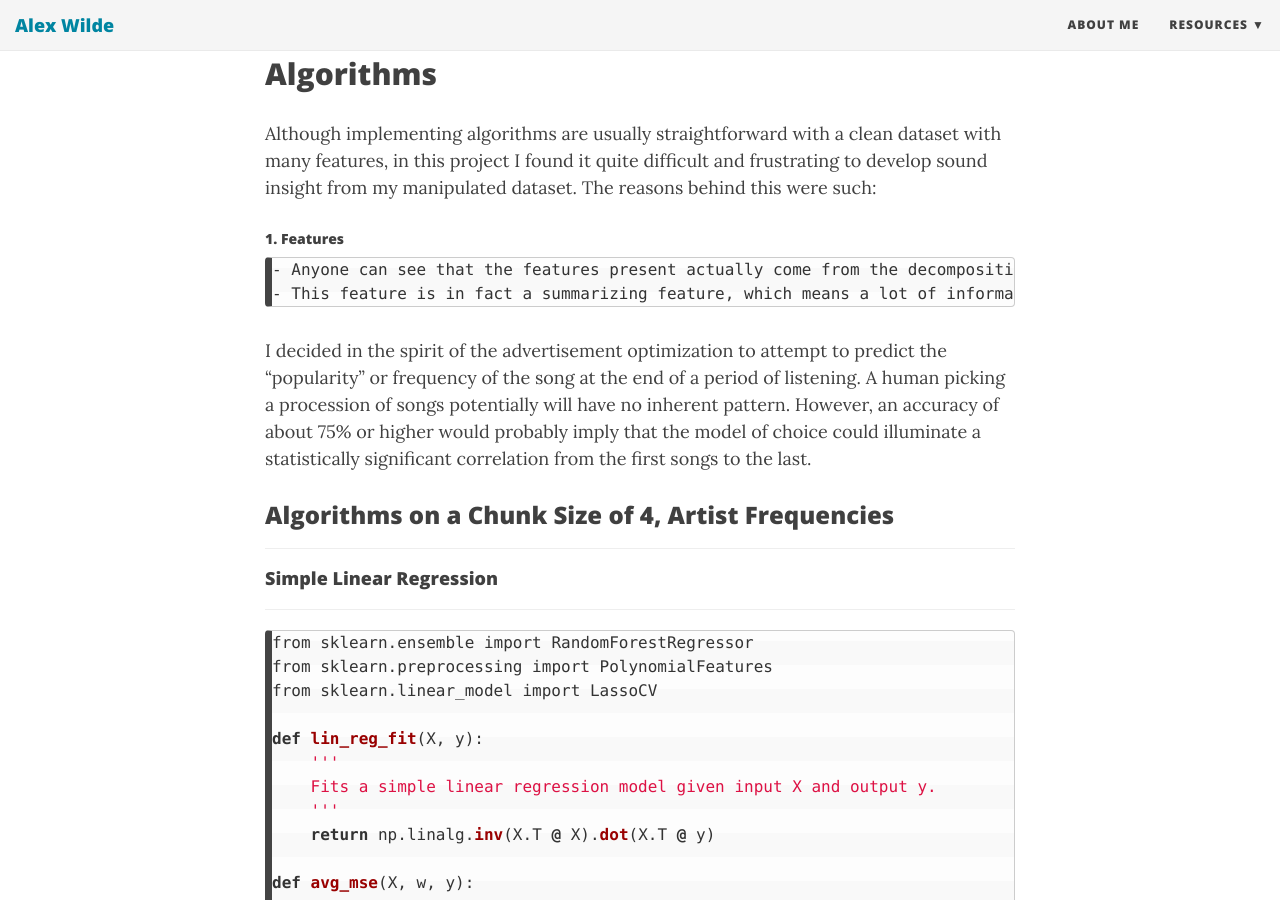
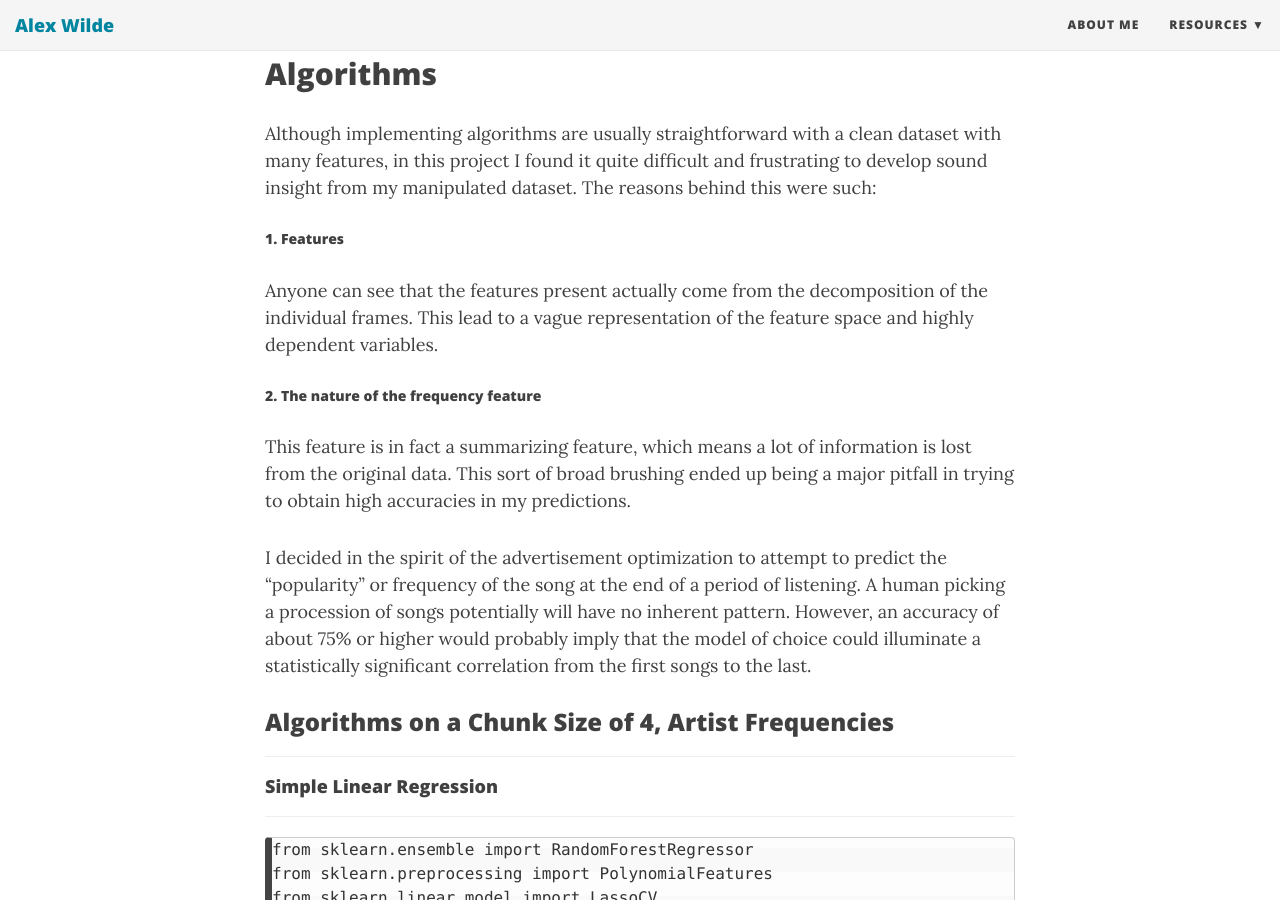
Before and after one commit to awilde27/awilde27.github.io, a Jekyll site: the page built from _posts/2017-12-22-Lastfm.md, in a window 1280 px wide and 900 px high, scrolled down 8107 px. Built offline with Jekyll 4.4.1, drawn with Linux system fonts in a browser that asks for light colours; nearby versions of some CDN libraries; comment, search, counter and statistics services are not loaded.

```diff
--- a/_posts/2017-12-22-Lastfm.md
+++ b/_posts/2017-12-22-Lastfm.md
@@ -186,9 +186,12 @@
 Although implementing algorithms are usually straightforward with a clean dataset with many features, in this project I found it quite difficult and frustrating to develop sound insight from my manipulated dataset. The reasons behind this were such:
 
 ##### 1. Features
-	- Anyone can see that the features present actually come from the decomposition of the individual frames. This lead to a vague 	representation of the feature space and highly dependent variables.
+
+Anyone can see that the features present actually come from the decomposition of the individual frames. This lead to a vague representation of the feature space and highly dependent variables.
+
 ##### 2. The nature of the frequency feature
-	- This feature is in fact a summarizing feature, which means a lot of information is lost from the original data. This sort of broad brushing ended up being a major pitfall in trying to obtain high accuracies in my predictions.
+
+This feature is in fact a summarizing feature, which means a lot of information is lost from the original data. This sort of broad brushing ended up being a major pitfall in trying to obtain high accuracies in my predictions.
 
 
 
```
